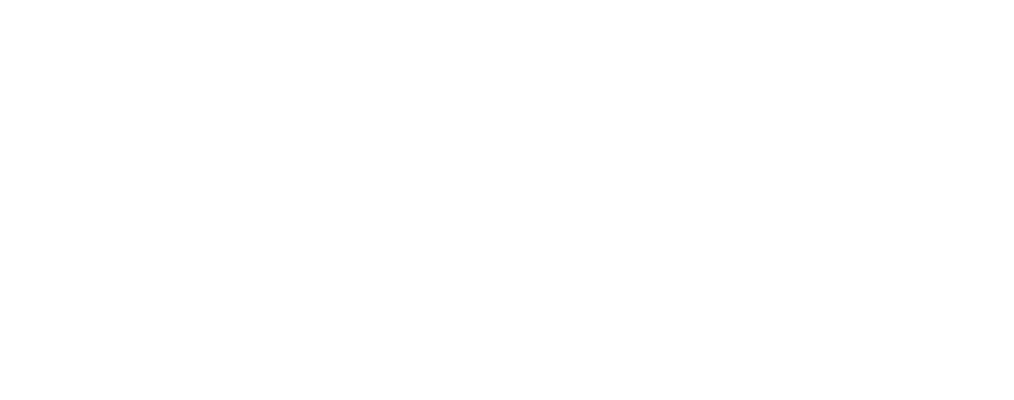
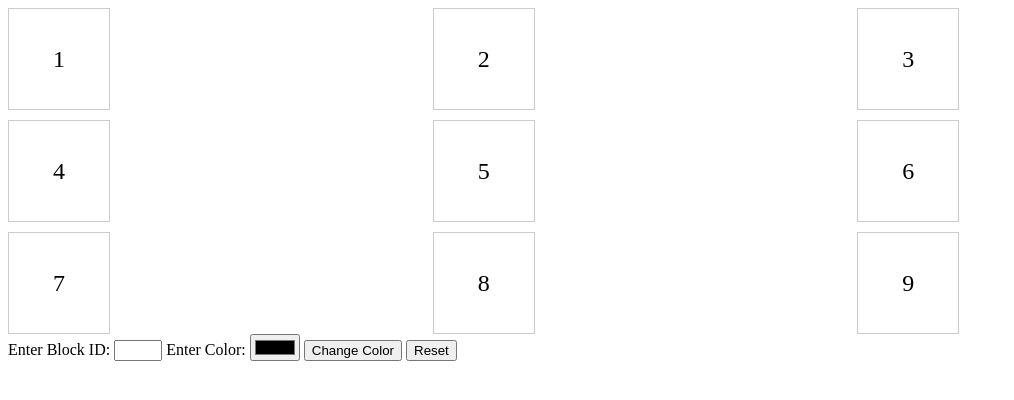
Before and after one commit to acciojob/Replit-Asian-Paints-AnjaliBharwani, a website: page main.html in a window 1280 px wide. Shown: the whole page, without its empty margins (0-1014 px from the left). Drawn offline with Linux system fonts and the light colour scheme.

Commit message:
created a submission

```diff
--- a/main.html
+++ b/main.html
@@ -7,6 +7,27 @@
 </head>
 
 <body>
+	<div id="grid-container">
+        <div class="grid-item" id="1">1</div>
+        <div class="grid-item" id="2">2</div>
+        <div class="grid-item" id="3">3</div>
+        <div class="grid-item" id="4">4</div>
+        <div class="grid-item" id="5">5</div>
+        <div class="grid-item" id="6">6</div>
+        <div class="grid-item" id="7">7</div>
+        <div class="grid-item" id="8">8</div>
+        <div class="grid-item" id="9">9</div>
+    </div>
+
+    <label for="block_id">Enter Block ID:</label>
+    <input type="number" id="block_id" min="1" max="9">
+
+    <label for="colour_id">Enter Color:</label>
+    <input type="color" id="colour_id">
+
+    <button id="change_button" onclick="changeColor()">Change Color</button>
+    <button id="reset_button" onclick="resetColors()">Reset</button>
+
 	<!-- the entire body must be written by student -->
     <script type="text/javascript" src="./script.js">
 </script>
--- a/script.js
+++ b/script.js
@@ -1 +1,28 @@
 //your JS code here. If required.
+//your JS code here. If required.
+function changeColor() {
+            var blockId = document.getElementById("block_id").value;
+            var colorId = document.getElementById("colour_id").value;
+            var blockElement = document.getElementById(blockId);
+
+            if (blockElement) {
+                // Set all grid items' background to transparent
+                var gridItems = document.querySelectorAll(".grid-item");
+                gridItems.forEach(function(item) {
+                    item.style.backgroundColor = "transparent";
+                });
+
+                // Change the background color of the selected grid item
+                blockElement.style.backgroundColor = colorId;
+            } else {
+                alert("Invalid Block ID");
+            }
+        }
+
+        function resetColors() {
+            // Set all grid items' background to transparent
+            var gridItems = document.querySelectorAll(".grid-item");
+            gridItems.forEach(function(item) {
+                item.style.backgroundColor = "transparent";
+            });
+        }
--- a/styles.css
+++ b/styles.css
@@ -1 +1,17 @@
 /*  your css code here. If applicable */
+/*  your css code here. If applicable */
+ #grid-container {
+            display: grid;
+            grid-template-columns: repeat(3, 1fr);
+            gap: 10px;
+        }
+
+        .grid-item {
+            width: 100px;
+            height: 100px;
+            background-color: transparent;
+            border: 1px solid #ccc;
+            text-align: center;
+            line-height: 100px;
+            font-size: 24px;
+        }
```
